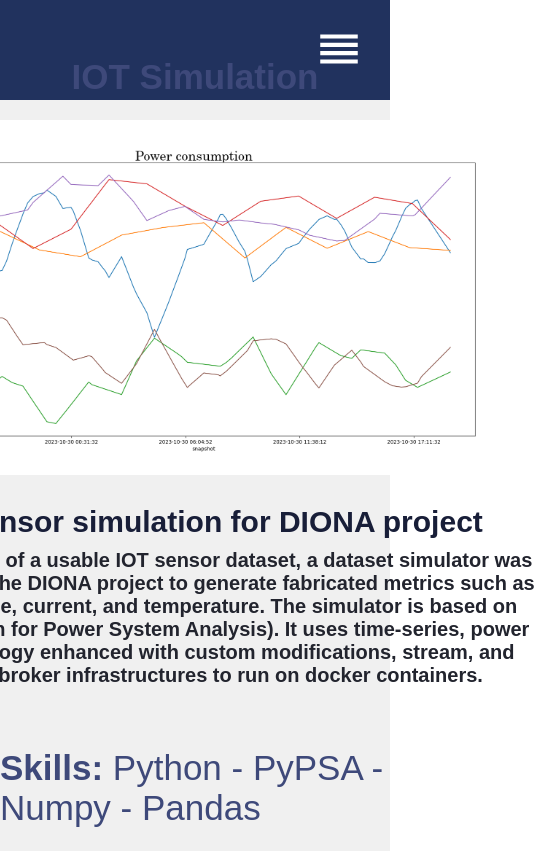
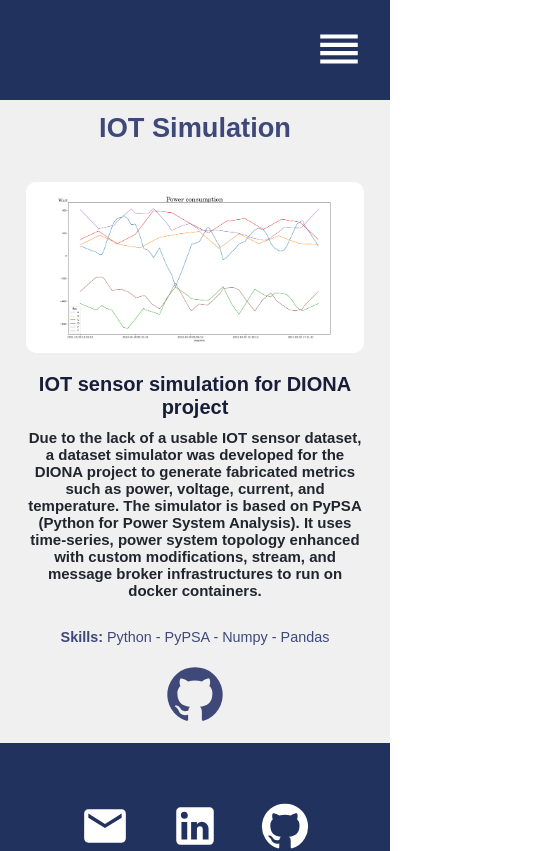
Before and after one commit to toznyigit/portfolio, a React (Create React App) app: page /portfolio/project/1 in a window 390 px wide. Shown: the top 851 px of the page, 545 px wide, since content can reach past the window. Built offline with nearby package versions, Linux system fonts and the light colour scheme.

Commit message:
refactor resizing

```diff
--- a/src/pages/Home.js
+++ b/src/pages/Home.js
@@ -17,7 +17,7 @@ function Home() {
                     1000,
                     "Embedded & Kernel Enthusiastic",
                     1000,
-                    "",
+                    "Electronic Hobbyist",
                     1000,
                     ]}
                     speed={25}
--- a/src/styles/Home.css
+++ b/src/styles/Home.css
@@ -63,29 +63,6 @@
 
   .list span {
     font-size: 20px;
-  }
-
-  @media only screen and (max-width: 600px) {
-    .about h2 {
-      font-size: 40px;
-    }
-
-    .about .prompt {
-      margin-top: 10px;
-      font-size: 20px;
-      width: 80%;
-    }
-
-    .skills {
-      text-align: center;
-    }
-    .list {
-      padding: 0;
-    }
-
-    .skills h2 {
-      font-size: 30px;
-    }
   }
 
   .home > .title {
@@ -185,3 +162,47 @@
       flex-basis: calc(100% - 2*5%); /* 100% width with 5% margin on each side for even smaller screens */
   }
 }
+
+@media only screen and (max-width: 600px) {
+  .about h2 {
+    font-size: 40px;
+  }
+
+  .about h3 {
+    margin: 3%;
+    font-size: 30px;
+  }
+
+  .skill-title {
+    font-size: 15px;
+  }
+
+  .home > .title {
+    font-size: 30px;
+  }
+
+  .about .prompt {
+    margin-top: 10px;
+    font-size: 20px;
+    width: 80%;
+  }
+
+  .skills {
+    text-align: center;
+  }
+  .list {
+    padding: 0;
+  }
+
+  .skills h2 {
+    font-size: 25px;
+  }
+
+  .skill-box {
+    max-height: 35px;
+  }
+
+  .hidden-content {
+    font-size: 15px;
+  }
+}
--- a/src/styles/ProjectDisplay.css
+++ b/src/styles/ProjectDisplay.css
@@ -1,6 +1,5 @@
 .project {
     width: 100%;
-    height: calc(100vh - 100px);
     display: flex;
     justify-content: center;
     align-items: center;
@@ -8,18 +7,25 @@
   }
 
   .project h1 {
-    margin-top: 50px;
+    margin-top: 2%;
     color: #3e497a;
-    font-size: 35px;
-  }
-  .project img {
-    width: 700px;
-    border-radius: 10px;
+    font-size: 2em;
   }
 
+
+  .project img {
+    width: 100%; /* Adjusted width for responsiveness */
+    max-width: 700px; /* Maximum width for larger screens */
+    height: auto;
+    border-radius: 10px;
+    margin-top: 20px; /* Adjusted margin for spacing */
+  }
+
+
   .project p {
-    font-size: 35px;
+    font-size: 1.5em;
     color: #3e497a;
+    margin-top: 10px; /* Adjusted margin for spacing */
   }
 
   .project svg {
@@ -49,3 +55,46 @@
   .project .futureInfo{
     text-align: center;
   }
+
+  @media screen and (max-width: 768px) {
+    .project h1 {
+      font-size: 1.85em;
+      margin-top: 3%;
+    }
+
+    .project p {
+      font-size: 1em;
+    }
+
+    .project img {
+      max-width: 60vh;
+    }
+    .project .description {
+      width: 60vh;
+      font-size: 25px;
+    }
+    .project .explanation {
+      width: 60vh;
+      font-size: 20px;
+    }
+  }
+
+  @media screen and (max-width: 480px) {
+    .project h1 {
+      font-size: 1.7em;
+    }
+    .project p {
+      font-size: 0.9em;
+    }
+    .project img {
+      max-width: 40vh;
+    }
+    .project .description {
+      width: 40vh;
+      font-size: 20px;
+    }
+    .project .explanation {
+      width: 40vh;
+      font-size: 15px;
+    }
+  }
```
